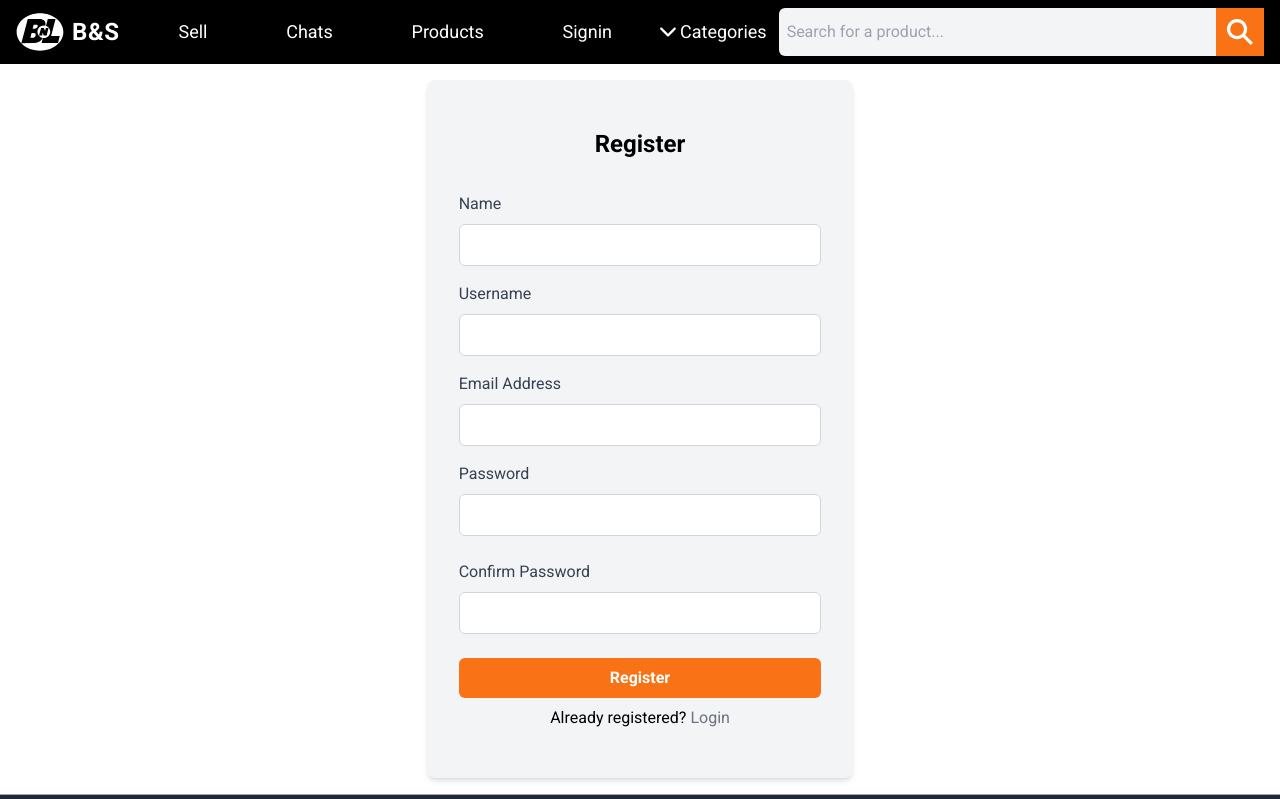
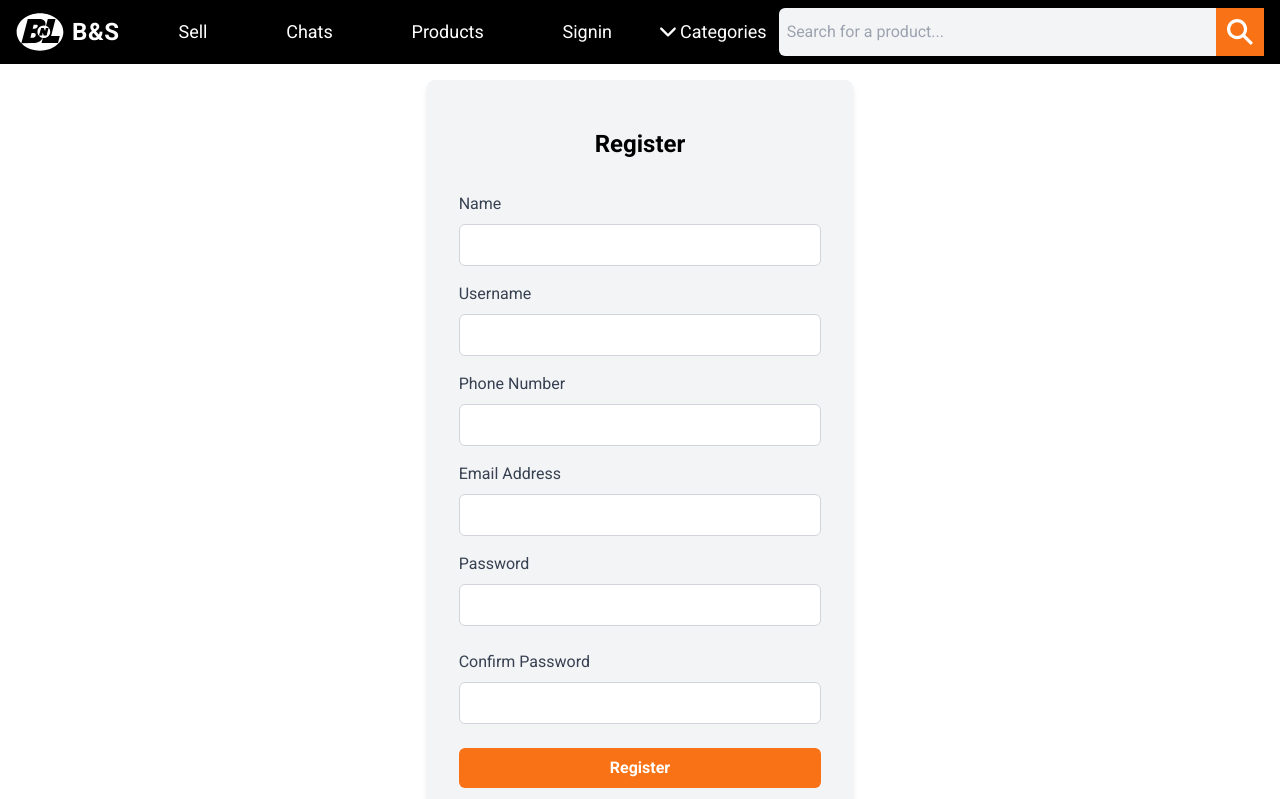
Before and after one commit to GabrielOchieng/Swap-Society, a React (Vite) app: page /register in a window 1280 px wide. Shown: the top 799 px of the page. Built offline with nearby package versions, Linux system fonts and the light colour scheme; no server answers.

Commit message:
styling of the chat page

```diff
--- a/src/components/SellerCard.jsx
+++ b/src/components/SellerCard.jsx
@@ -71,7 +71,7 @@ const SellerCard = ({ product }) => {
 
       <div>
         <Link
-          to={`/chats`} // Remove unnecessary link if using sellerId for chat initiation within SellerCard
+          to={`/chats`}
           className="flex flex-row bg-orange-500 text-black p-2 mt-2 rounded w-32 items-center hover:text-white"
           onClick={() => handleStartChat(product.seller._id)} // Pass seller ID
         >
--- a/src/pages/RegisterPage.jsx
+++ b/src/pages/RegisterPage.jsx
@@ -9,6 +9,7 @@ import FadeLoader from "react-spinners/FadeLoader";
 const RegisterPage = () => {
   const [name, setName] = useState("");
   const [username, setUsername] = useState("");
+  const [phoneNumber, setPhoneNumber] = useState("");
   const [email, setEmail] = useState("");
   const [password, setPassword] = useState("");
   const [confirmpassword, setConfirmPassword] = useState("");
@@ -34,6 +35,7 @@ const RegisterPage = () => {
         const res = await register({
           name,
           username,
+          phoneNumber,
           email,
           password,
         }).unwrap();
@@ -73,6 +75,19 @@ const RegisterPage = () => {
               name="username"
               value={username}
               onChange={(e) => setUsername(e.target.value)}
+              className="w-full rounded-md border border-gray-300 px-3 py-2 focus:outline-none focus:ring-1 focus:ring-blue-500"
+            />
+          </div>
+          <div className="mb-4">
+            <label htmlFor="phoneNumber" className="block text-gray-700 mb-2">
+              Phone Number
+            </label>
+            <input
+              type="text"
+              id="phoneNumber"
+              name="phoneNumber"
+              value={phoneNumber}
+              onChange={(e) => setPhoneNumber(e.target.value)}
               className="w-full rounded-md border border-gray-300 px-3 py-2 focus:outline-none focus:ring-1 focus:ring-blue-500"
             />
           </div>
```
Also changed, not shown: src/components/Conversation.jsx (+0 -54 lines).
